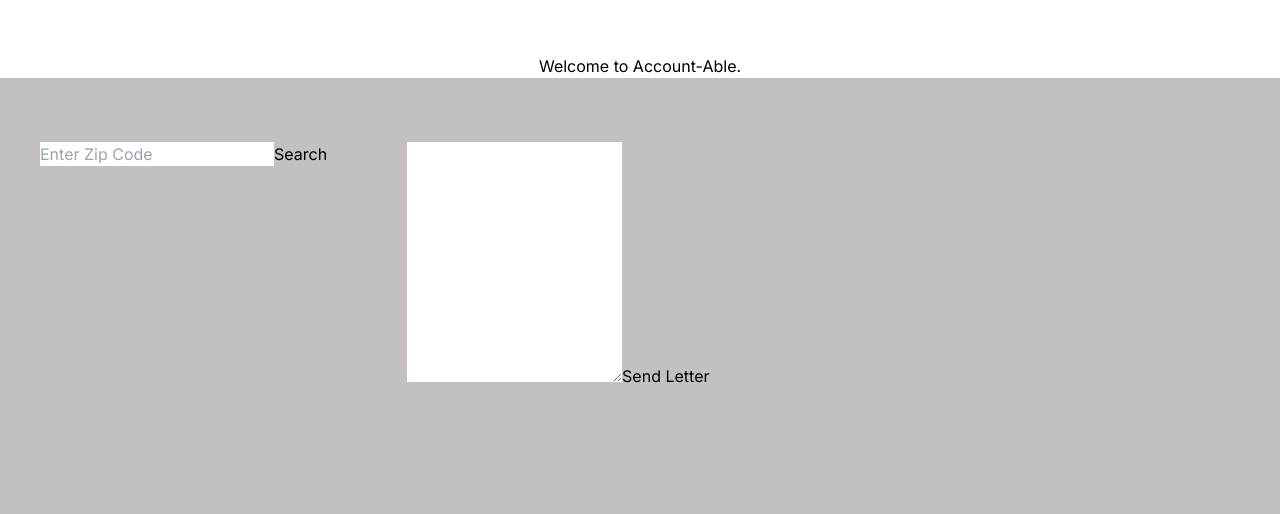
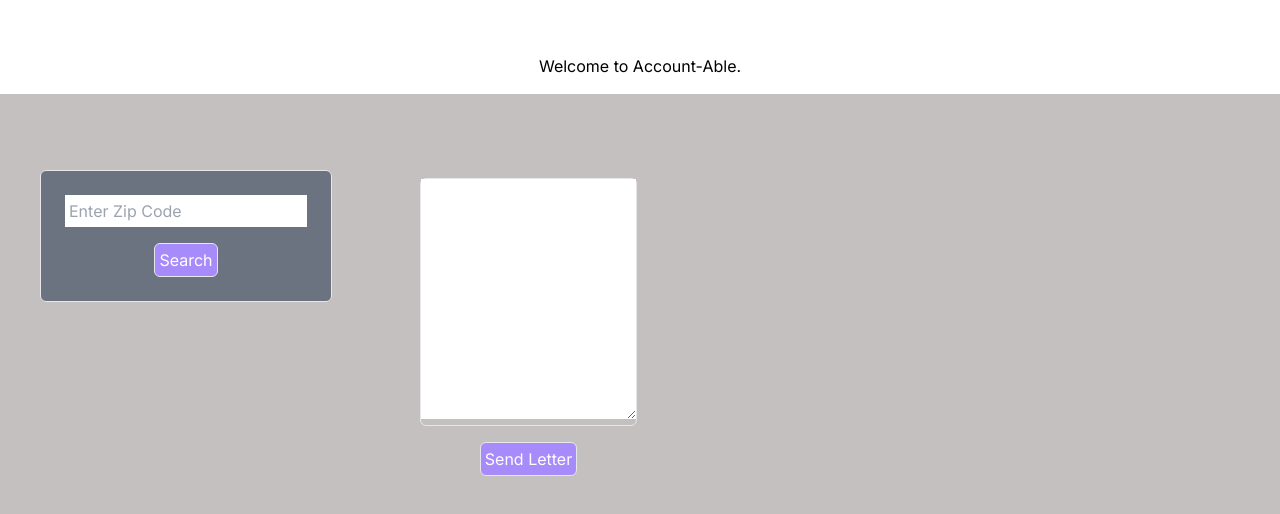
Before and after one commit to tbraeck/account-able, a Next.js app: page / in a window 1280 px wide. Shown: the part 246-760 px from the top of the page. Built offline with nearby package versions, Linux system fonts and the light colour scheme.

Commit message:
Changing input stylings and getting things centered

```diff
--- a/app/components/Header.js
+++ b/app/components/Header.js
@@ -6,7 +6,7 @@ const Header = () => {
         <div>
             <Logo/>
         </div>
-        <div>
+        <div className='pb-4'>
           <h1>Welcome to Account-Able.</h1>
         </div>
     </div>
--- a/app/components/LetterEditor.js
+++ b/app/components/LetterEditor.js
@@ -5,13 +5,17 @@ const LetterEditor = ({ onSend }) => {
   const [content, setContent] = useState("");
 
   return (
-    <div>
-      <textarea
-        rows={10}
-        value={content}
-        onChange={(e) => setContent(e.target.value)}
-      />
-      <button onClick={() => onSend(content)}>Send Letter</button>
+    <div className="m-2 flex flex-col justify-center items-center">
+      <div className="border rounded-md">
+        <textarea
+          rows={10}
+          value={content}
+          onChange={(e) => setContent(e.target.value)}
+        />
+      </div>
+      <div >
+        <button onClick={() => onSend(content)} className="justify-center bg-violet-400 border rounded-md p-1 mt-4 text-white">Send Letter</button>
+      </div>
     </div>
   );
 };
--- a/app/components/Logo.js
+++ b/app/components/Logo.js
@@ -2,7 +2,7 @@ import Image from "next/image"
 
 const Logo = () => {
   return (
-    <div>
+    <div className="pt-0">
       <Image src="/account.gif" alt='' width={300} height={300} unoptimized/>
     </div>
   )
--- a/app/components/SearchForm.js
+++ b/app/components/SearchForm.js
@@ -11,14 +11,17 @@ const SearchForm = ({ setPoliticians }) => {
   };
 
   return (
-    <div>
+    <div className="bg-gray-500 p-6 border rounded-md">
       <input
         type="text"
         placeholder="Enter Zip Code"
         value={zipCode}
         onChange={(e) => setZipCode(e.target.value)}
+        className="p-1"
       />
-      <button onClick={handleSearch}>Search</button>
+      <div className="flex items-center justify-center">
+        <button onClick={handleSearch} className="bg-violet-400 border rounded-md p-1 mt-4 text-white">Search</button>
+      </div>
     </div>
   );
 };
--- a/app/page.js
+++ b/app/page.js
@@ -18,8 +18,8 @@ const Home = () => {
   };
 
   return (
-    <div className='flex flex-col'>
-      <div className="mb-16">
+    <div className='flex flex-col justify-center '>
+      <div className="mb-16 pb-3">
         <Header/>
       </div>
    <div className="flex ">
```
